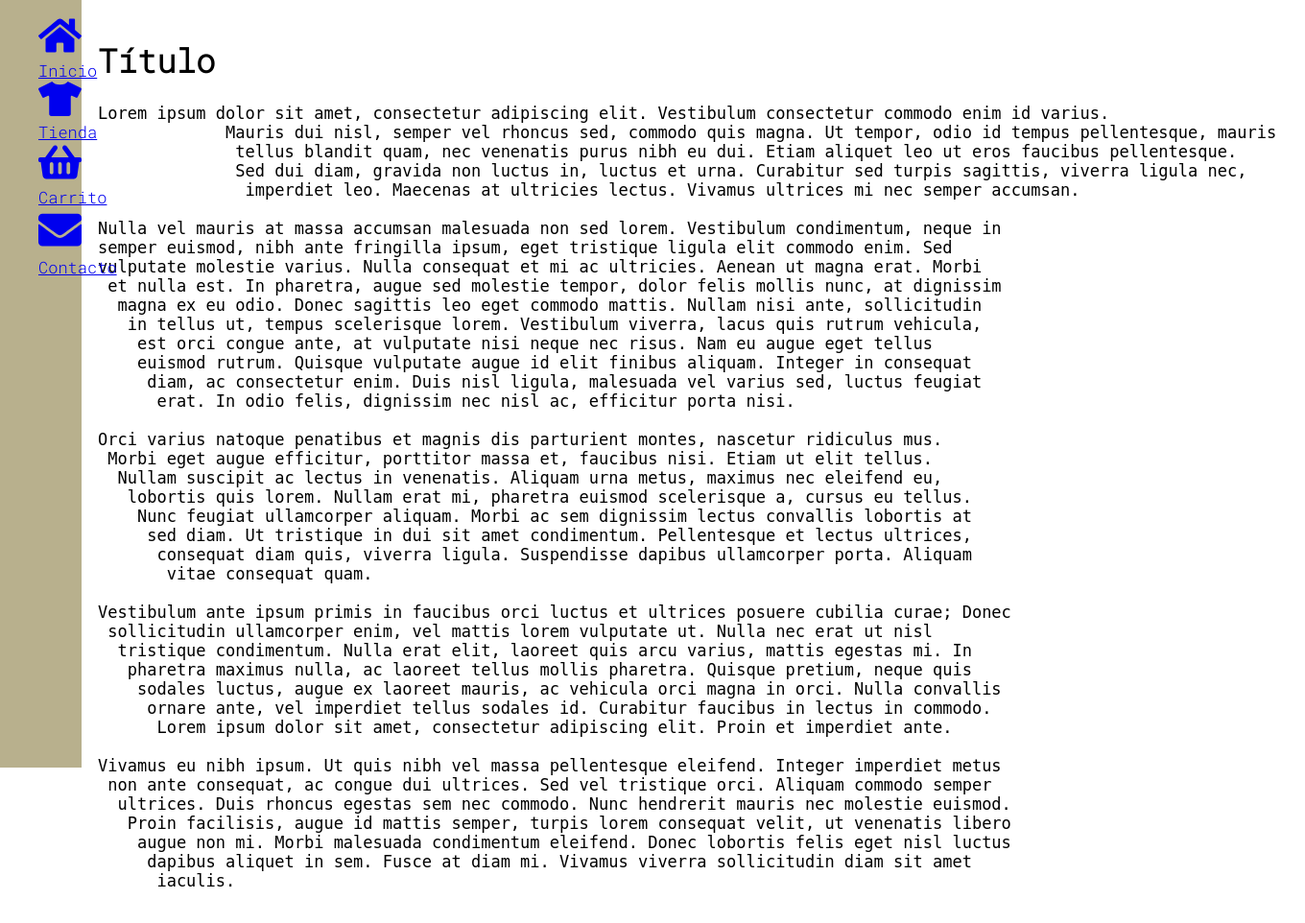
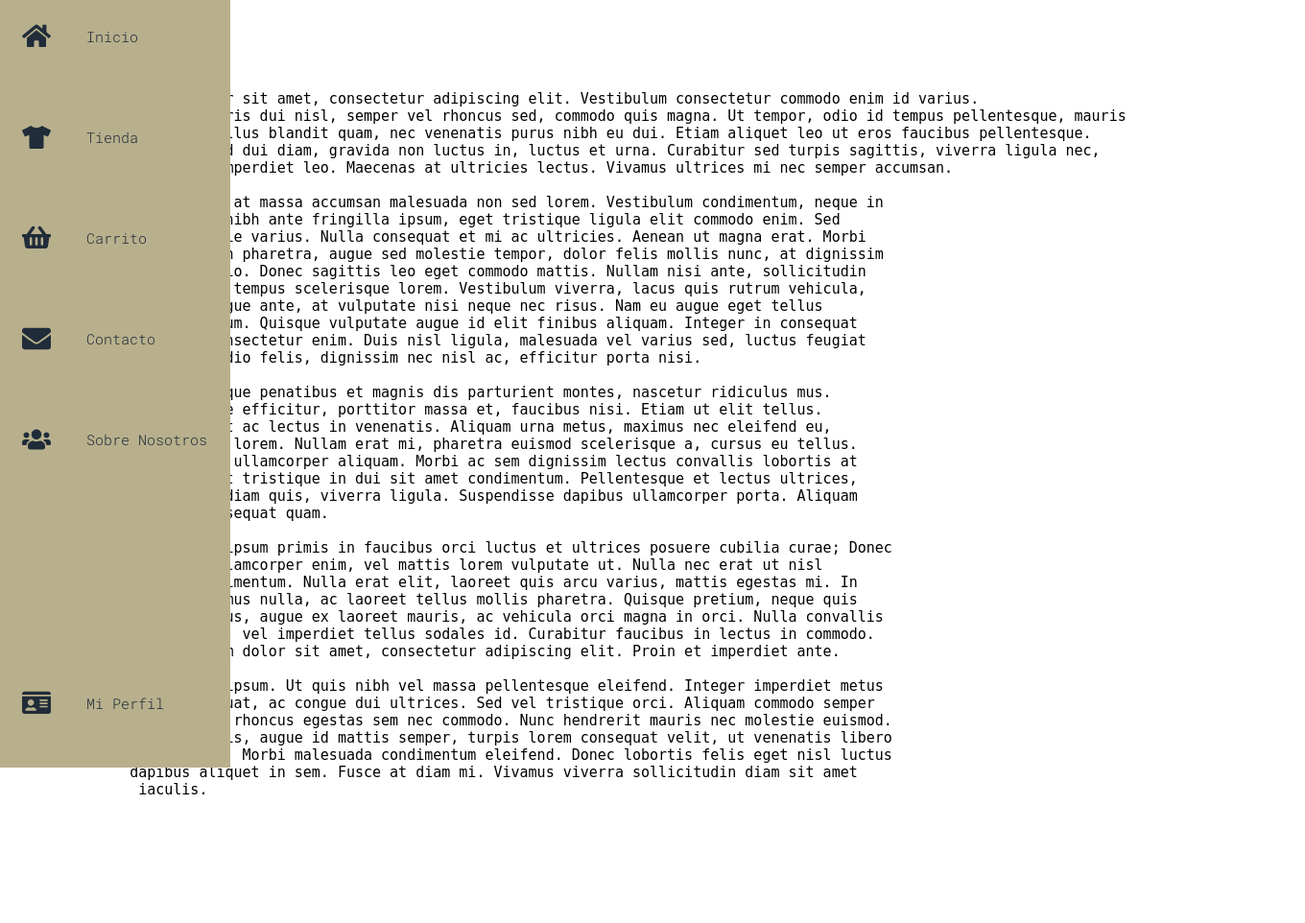
Before and after one commit to fatherboard/Tienda-HU, a PHP site: page / in a window 1360 px wide. Shown: the whole page at 96% size. After the commit the page ends 828 px from the top, so only its background shows below. Run offline with PHP 8.4, Linux system fonts and the light colour scheme.

Commit message:
navbar mejorado

```diff
--- a/css/style.css
+++ b/css/style.css
@@ -1,5 +1,5 @@
 :root {
-    font-size: 17px;
+    font-size: 15px;
     font-family: 'Roboto Mono', monospace;
     --text-primary: #202C39;
     --text-secundary: #283845;
@@ -38,8 +38,53 @@ main {
     height: 100vh;
     position: fixed;
     background-color: var(--bg-primary);
+    transition: width 200ms ease;
 }
 
-ul {
-    list-style-type: none;
+.navbar-nav {
+    list-style: none;
+    padding: 0;
+    margin: 0;
+    display: flex;
+    flex-direction: column;
+    align-items: center;
+    height: 100%;
 }
+
+
+.nav-item {
+    width: 100%;
+    margin-bottom: 2rem;
+}
+
+.nav-item:last-child {
+    margin-top: auto;
+}
+
+.nav-link {
+    display: flex;
+    align-items: center;
+    height: 5rem;
+    color: var(--text-primary);
+    text-decoration: none;
+}
+
+.link-text {
+    display: none;
+    margin-left: 1rem;
+
+}
+
+.nav-link svg {
+    width: 2rem;
+    min-width: 2rem;
+    margin: 0 1.5rem;
+}
+
+.navbar:hover {
+    width: 16rem;
+}
+
+.navbar:hover .link-text{
+    display: block;
+}
--- a/includes/common/navbar.php
+++ b/includes/common/navbar.php
@@ -1,8 +1,8 @@
 <nav class="navbar">
     <ul class="navbar-nav">
 
-        <li class="navbar-item">
-            <a href="index.php" class="navbar-link">
+        <li class="nav-item">
+            <a href="index.php" class="nav-link">
                 <svg aria-hidden="true" focusable="false" data-prefix="fas" data-icon="home" class="svg-inline--fa fa-home fa-w-18" role="img" xmlns="http://www.w3.org/2000/svg" viewBox="0 0 576 512">
                     <path fill="currentColor" d="M280.37 148.26L96 300.11V464a16 16 0 0 0 16 16l112.06-.29a16 16 0 0 0 15.92-16V368a16 16 0 0 1 16-16h64a16 16 0 0 1 16 16v95.64a16 16 0 0 0 16 16.05L464 480a16 16 0 0 0 16-16V300L295.67 148.26a12.19 12.19 0 0 0-15.3 0zM571.6 251.47L488 182.56V44.05a12 12 0 0 0-12-12h-56a12 12 0 0 0-12 12v72.61L318.47 43a48 48 0 0 0-61 0L4.34 251.47a12 12 0 0 0-1.6 16.9l25.5 31A12 12 0 0 0 45.15 301l235.22-193.74a12.19 12.19 0 0 1 15.3 0L530.9 301a12 12 0 0 0 16.9-1.6l25.5-31a12 12 0 0 0-1.7-16.93z"></path>
                 </svg>
@@ -11,8 +11,8 @@
 
         </li>
 
-        <li class="navbar-item">
-            <a href="tienda.php" class="navbar-link">
+        <li class="nav-item">
+            <a href="tienda.php" class="nav-link">
                 <svg aria-hidden="true" focusable="false" data-prefix="fas" data-icon="tshirt" class="svg-inline--fa fa-tshirt fa-w-20" role="img" xmlns="http://www.w3.org/2000/svg" viewBox="0 0 640 512">
                     <path fill="currentColor" d="M631.2 96.5L436.5 0C416.4 27.8 371.9 47.2 320 47.2S223.6 27.8 203.5 0L8.8 96.5c-7.9 4-11.1 13.6-7.2 21.5l57.2 114.5c4 7.9 13.6 11.1 21.5 7.2l56.6-27.7c10.6-5.2 23 2.5 23 14.4V480c0 17.7 14.3 32 32 32h256c17.7 0 32-14.3 32-32V226.3c0-11.8 12.4-19.6 23-14.4l56.6 27.7c7.9 4 17.5.8 21.5-7.2L638.3 118c4-7.9.8-17.6-7.1-21.5z"></path>
                 </svg>
@@ -22,8 +22,8 @@
 
         </li>
 
-        <li class="navbar-item">
-            <a href="carrito.php" class="navbar-link">
+        <li class="nav-item">
+            <a href="carrito.php" class="nav-link">
                 <svg aria-hidden="true" focusable="false" data-prefix="fas" data-icon="shopping-basket" class="svg-inline--fa fa-shopping-basket fa-w-18" role="img" xmlns="http://www.w3.org/2000/svg" viewBox="0 0 576 512">
                     <path fill="currentColor" d="M576 216v16c0 13.255-10.745 24-24 24h-8l-26.113 182.788C514.509 462.435 494.257 480 470.37 480H105.63c-23.887 0-44.139-17.565-47.518-41.212L32 256h-8c-13.255 0-24-10.745-24-24v-16c0-13.255 10.745-24 24-24h67.341l106.78-146.821c10.395-14.292 30.407-17.453 44.701-7.058 14.293 10.395 17.453 30.408 7.058 44.701L170.477 192h235.046L326.12 82.821c-10.395-14.292-7.234-34.306 7.059-44.701 14.291-10.395 34.306-7.235 44.701 7.058L484.659 192H552c13.255 0 24 10.745 24 24zM312 392V280c0-13.255-10.745-24-24-24s-24 10.745-24 24v112c0 13.255 10.745 24 24 24s24-10.745 24-24zm112 0V280c0-13.255-10.745-24-24-24s-24 10.745-24 24v112c0 13.255 10.745 24 24 24s24-10.745 24-24zm-224 0V280c0-13.255-10.745-24-24-24s-24 10.745-24 24v112c0 13.255 10.745 24 24 24s24-10.745 24-24z"></path>
                 </svg>
@@ -33,8 +33,8 @@
 
         </li>
 
-        <li class="navbar-item">
-            <a href="carrito.php" class="navbar-link">
+        <li class="nav-item">
+            <a href="contacto.php" class="nav-link">
                 <svg aria-hidden="true" focusable="false" data-prefix="fas" data-icon="envelope" class="svg-inline--fa fa-envelope fa-w-16" role="img" xmlns="http://www.w3.org/2000/svg" viewBox="0 0 512 512">
                     <path fill="currentColor" d="M502.3 190.8c3.9-3.1 9.7-.2 9.7 4.7V400c0 26.5-21.5 48-48 48H48c-26.5 0-48-21.5-48-48V195.6c0-5 5.7-7.8 9.7-4.7 22.4 17.4 52.1 39.5 154.1 113.6 21.1 15.4 56.7 47.8 92.2 47.6 35.7.3 72-32.8 92.3-47.6 102-74.1 131.6-96.3 154-113.7zM256 320c23.2.4 56.6-29.2 73.4-41.4 132.7-96.3 142.8-104.7 173.4-128.7 5.8-4.5 9.2-11.5 9.2-18.9v-19c0-26.5-21.5-48-48-48H48C21.5 64 0 85.5 0 112v19c0 7.4 3.4 14.3 9.2 18.9 30.6 23.9 40.7 32.4 173.4 128.7 16.8 12.2 50.2 41.8 73.4 41.4z"></path>
                 </svg>
@@ -44,6 +44,29 @@
 
         </li>
 
+        <li class="nav-item">
+            <a href="sobreNosotros.php" class="nav-link">
+                <svg aria-hidden="true" focusable="false" data-prefix="fas" data-icon="users" class="svg-inline--fa fa-users fa-w-20" role="img" xmlns="http://www.w3.org/2000/svg" viewBox="0 0 640 512">
+                    <path fill="currentColor" d="M96 224c35.3 0 64-28.7 64-64s-28.7-64-64-64-64 28.7-64 64 28.7 64 64 64zm448 0c35.3 0 64-28.7 64-64s-28.7-64-64-64-64 28.7-64 64 28.7 64 64 64zm32 32h-64c-17.6 0-33.5 7.1-45.1 18.6 40.3 22.1 68.9 62 75.1 109.4h66c17.7 0 32-14.3 32-32v-32c0-35.3-28.7-64-64-64zm-256 0c61.9 0 112-50.1 112-112S381.9 32 320 32 208 82.1 208 144s50.1 112 112 112zm76.8 32h-8.3c-20.8 10-43.9 16-68.5 16s-47.6-6-68.5-16h-8.3C179.6 288 128 339.6 128 403.2V432c0 26.5 21.5 48 48 48h288c26.5 0 48-21.5 48-48v-28.8c0-63.6-51.6-115.2-115.2-115.2zm-223.7-13.4C161.5 263.1 145.6 256 128 256H64c-35.3 0-64 28.7-64 64v32c0 17.7 14.3 32 32 32h65.9c6.3-47.4 34.9-87.3 75.2-109.4z"></path>
+                </svg>
+                <span class="link-text">Sobre Nosotros</span>
+
+            </a>
+
+        </li>
+
+        <li class="nav-item">
+            <a href="perfil.php" class="nav-link">
+                <svg aria-hidden="true" focusable="false" data-prefix="fas" data-icon="id-card" class="svg-inline--fa fa-id-card fa-w-18" role="img" xmlns="http://www.w3.org/2000/svg" viewBox="0 0 576 512">
+                    <path fill="currentColor" d="M528 32H48C21.5 32 0 53.5 0 80v16h576V80c0-26.5-21.5-48-48-48zM0 432c0 26.5 21.5 48 48 48h480c26.5 0 48-21.5 48-48V128H0v304zm352-232c0-4.4 3.6-8 8-8h144c4.4 0 8 3.6 8 8v16c0 4.4-3.6 8-8 8H360c-4.4 0-8-3.6-8-8v-16zm0 64c0-4.4 3.6-8 8-8h144c4.4 0 8 3.6 8 8v16c0 4.4-3.6 8-8 8H360c-4.4 0-8-3.6-8-8v-16zm0 64c0-4.4 3.6-8 8-8h144c4.4 0 8 3.6 8 8v16c0 4.4-3.6 8-8 8H360c-4.4 0-8-3.6-8-8v-16zM176 192c35.3 0 64 28.7 64 64s-28.7 64-64 64-64-28.7-64-64 28.7-64 64-64zM67.1 396.2C75.5 370.5 99.6 352 128 352h8.2c12.3 5.1 25.7 8 39.8 8s27.6-2.9 39.8-8h8.2c28.4 0 52.5 18.5 60.9 44.2 3.2 9.9-5.2 19.8-15.6 19.8H82.7c-10.4 0-18.8-10-15.6-19.8z"></path>
+                </svg>
+                <span class="link-text">Mi Perfil</span>
+
+            </a>
+
+        </li>
+
+
 
     </ul>
 
```
Also changed, not shown: perfil.php (added).
